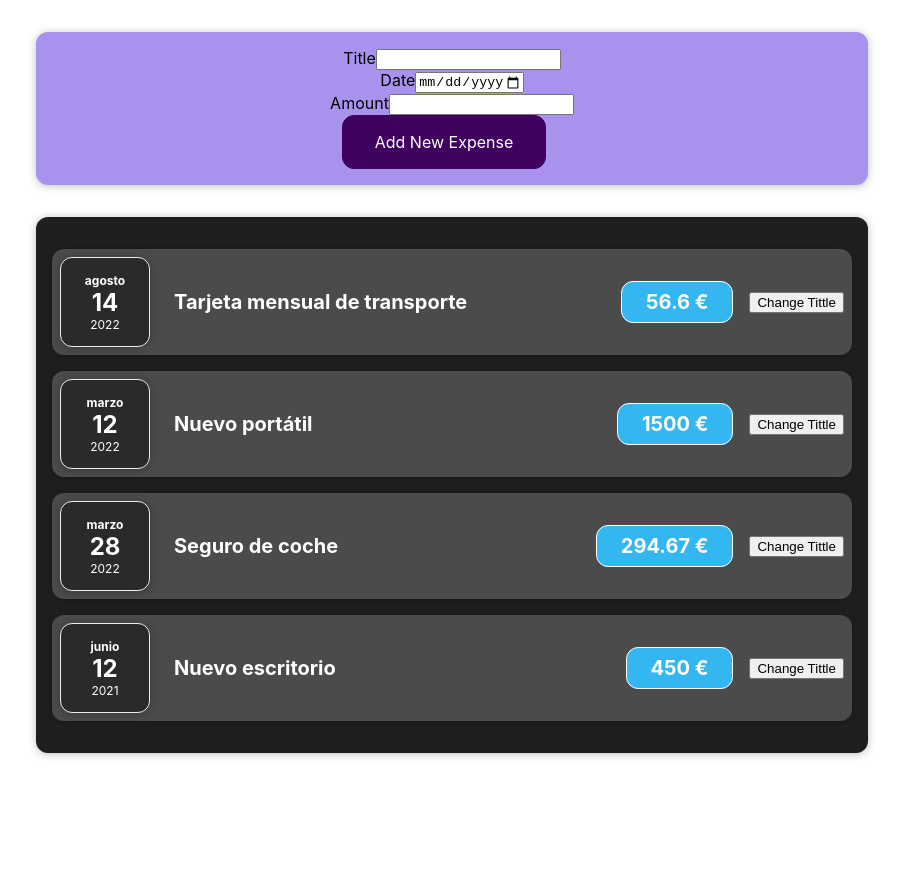
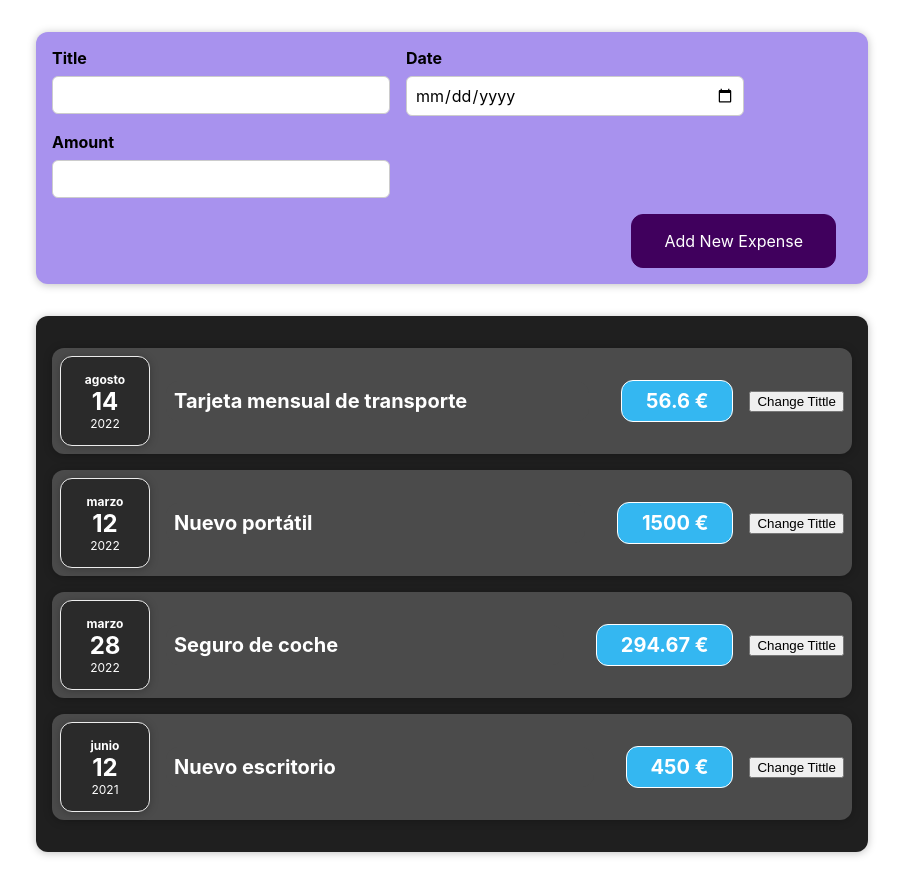
Before and after one commit to DanielDdungu/expense-tracker-app, a React (Create React App) app: page / in a window 1280 px wide. Shown: the whole page, without its empty margins (188-1091 px from the left). Before the commit the page ends 800 px from the top, so only its background shows below. Built offline with nearby package versions, Linux system fonts and the light colour scheme.

Commit message:
Adding User Iput

```diff
--- a/src/Components/NewExpenses/ExpenseForm.jsx
+++ b/src/Components/NewExpenses/ExpenseForm.jsx
@@ -1,26 +1,86 @@
-import React from 'react'
-import './NewExpense.css'
+import React, {useState} from 'react'
+import "./ExpenseForm.css";
 
 const ExpenseForm = () => {
+    //: -----------------------Stroring tittle entered data from the user
+    const [enteredTitle, setEnterdTitle] = useState('');
+    const [enteredDate, setSelectedDate ] = useState('');
+    const [enteredAmount, setEnteredAmount ] = useState('');
+
+    //1: ----------------------Title change event handling using input values
+    const tittleChangeHandler = (e) => {
+        setEnterdTitle(e.target.value);
+    };
+
+    //------------------------Date change vent handling using input values
+    const dateChangeHandler = (e) => {
+        setSelectedDate(e.target.value);
+    }
+
+    //------------------------Date change vent handling using input values
+    const amountChangeHandler = (e) => {
+        setEnteredAmount(e.target.value);
+    }
+
+    //Handling the form submission event
+
+    const submitHandler = (e) => {
+
+        e.preventDefault();
+
+
+    //storing submited data into an object
+    const expenseData = {
+
+        title: enteredTitle,
+        amount: enteredAmount,
+        date: new Date(enteredDate)
+
+    }
+
+    console.log(expenseData);
+     setEnterdTitle('');
+     setEnteredAmount('');
+     setSelectedDate('');
+
+    };
+
+
   return (
-    <form>
+
+    <form onSubmit={submitHandler}>
             <div className='new-expense__controls'>
 
                 <div className='new-expense__control'>
                     <label className=' '>Title</label>
-                <input type='text'/>
+                    <input
+                    type='text'
+                    onChange={tittleChangeHandler}
+                    value={enteredTitle}
+                    />
                 </div>
                 <div className='new-expense__control'>
                     <label className=' '>Date</label>
-                <input type='Date' min='2020-01-01' max='2025-12-31'/>
+                    <input
+                    type='Date'
+                    min='2020-01-01'
+                    max='2025-12-31'
+                    onChange={dateChangeHandler}
+                    value={enteredDate}
+                    />
                 </div>
                 <div className='new-expense__control'>
                     <label className=' '>Amount</label>
-                <input type='number' min='0.01' step='0.01'/>
+                    <input type='number'
+                     min='0.01'
+                     step='0.01'
+                     onChange={amountChangeHandler}
+                     value={enteredAmount}/>
                 </div>
+
          </div>
          <div className='new-expense__actions'>
-            <button type='submit'>Add New Expense</button>
+                    <button type='submit' >Add New Expense</button>
             </div>
     </form>
   )
```
Lines whose indentation alone changed are shown as unchanged.
